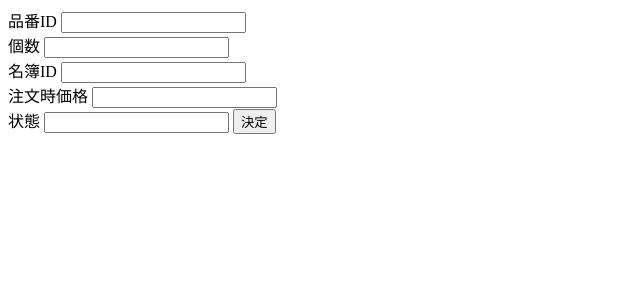
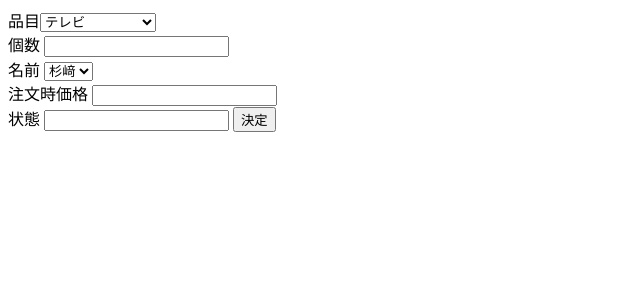
Before and after one commit to kenshin1226/shop, a Flask app: page /tyumon in a window 1280 px wide. Shown: the top 300 px of the page, without its empty margins (0-640 px from the left). Run offline with Flask 3, Linux system fonts and the light colour scheme.

Commit message:
とりあえず

```diff
--- a/templates/tyumon.html
+++ b/templates/tyumon.html
@@ -7,13 +7,24 @@
 </head>
 <body>
     <form action="/tyumon2" method="post">
-        品番ID <input type="text" name="hinban_id">
+        品目<select name="hinban_id">
+            <option value="1">テレビ</option>
+            <option value="2">テニスラケット</option>
+            <option value="3">ジュース</option>
+            <option value="4">鯖の缶詰</option>
+            <option value="5">野球グローブ</option>
+            <option value="6">冷蔵庫</option>
+        </select>
         <br>
-        個数 <input type="text" name="kosuu">
+        個数 <input type="number" name="kosuu">
         <br>
-        名簿ID <input type="text"name="meibo_id">
+        名前 <select name="meibo_id">
+            <option value="1">杉﨑</option>
+            <option value="2">山田</option>
+            <option value="3">佐藤</option>
+        </select>
         <br>
-        注文時価格 <input type="text" name="tyumonzikakaku">
+        注文時価格 <input type="number" name="tyumonzikakaku">
         <br>
         状態 <input type="text" name="jotai">
         <button type="submit">決定</button>
```
Also changed, not shown: sugizaki.db.
